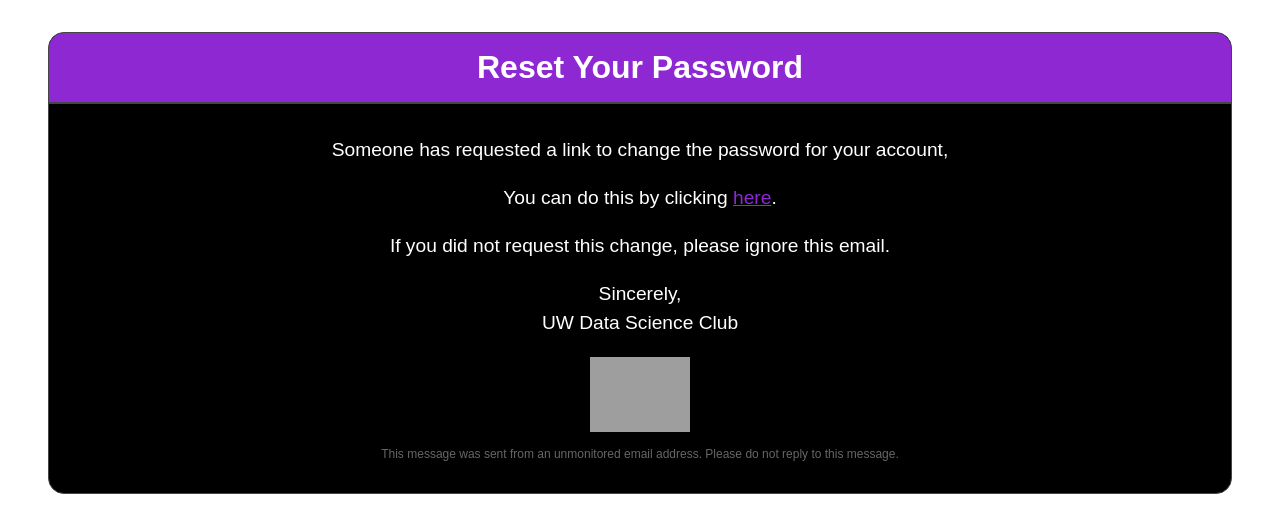
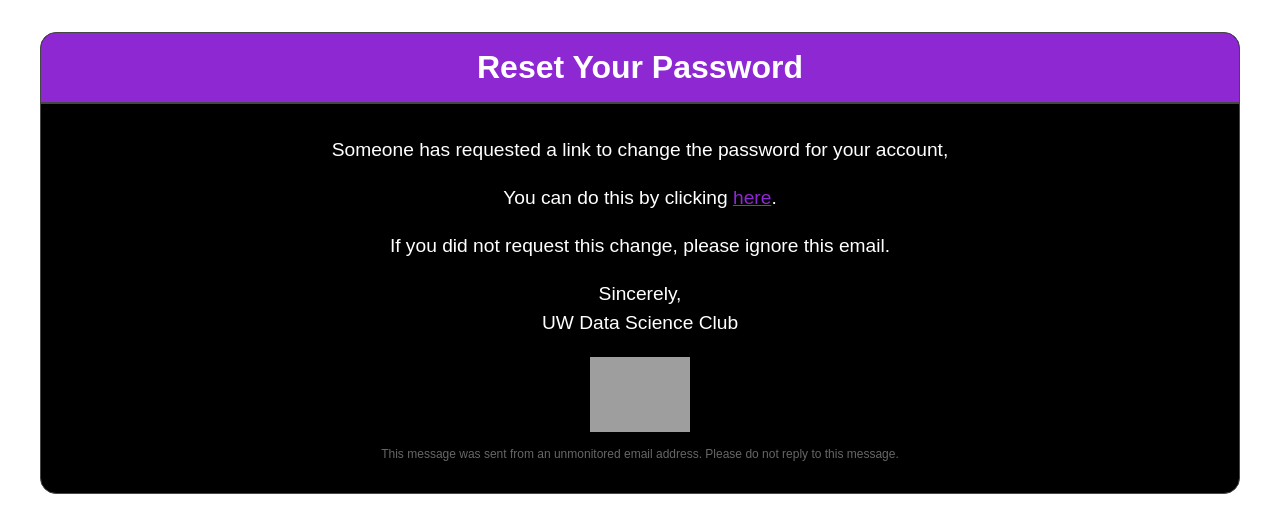
Before and after one commit to uw-datasci/uwdsc-website-server, a website: page emailHtml/forgotpassword.html in a window 1280 px wide. Drawn offline with Linux system fonts and the light colour scheme; grey boxes are pictures that could not be loaded.

Commit message:
email reformatting

```diff
--- a/emailHtml/forgotpassword.html
+++ b/emailHtml/forgotpassword.html
@@ -5,7 +5,7 @@
     <meta name="viewport" content="width=device-width, initial-scale=1.0">
     <title>Reset Your Password</title>
 </head>
-<body style="font-family: Arial, Helvetica, sans-serif; margin: 1rem; padding: 0; background-color: white;">
+<body style="font-family: Arial, Helvetica, sans-serif; padding: 0; background-color: white;">
     <div style="background-color: black; overflow: hidden; border-radius: 1rem; margin: 2rem; border: 1px solid rgb(70, 70, 70);">
         <div style="color: white; background: #8e28d3; text-align: center; border-bottom: 2px solid rgb(70, 70, 70);"">
             <h1 style="margin: 0px; padding: 1rem;">Reset Your Password</h1>
```
Also changed, not shown: emailHtml/verification.html (+1 -1 lines).
